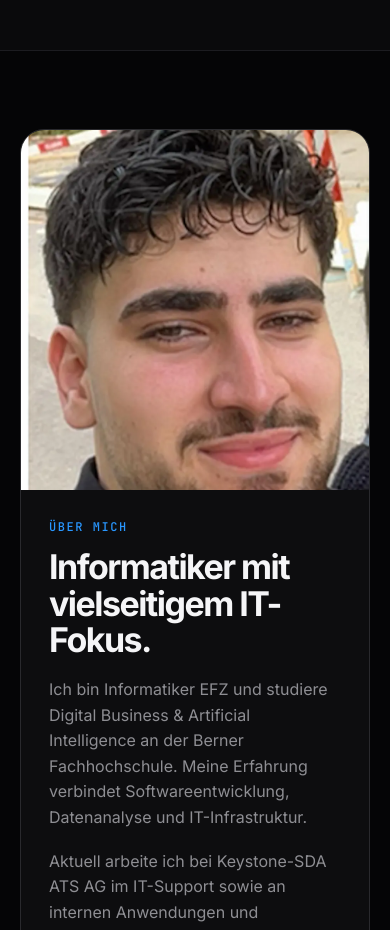
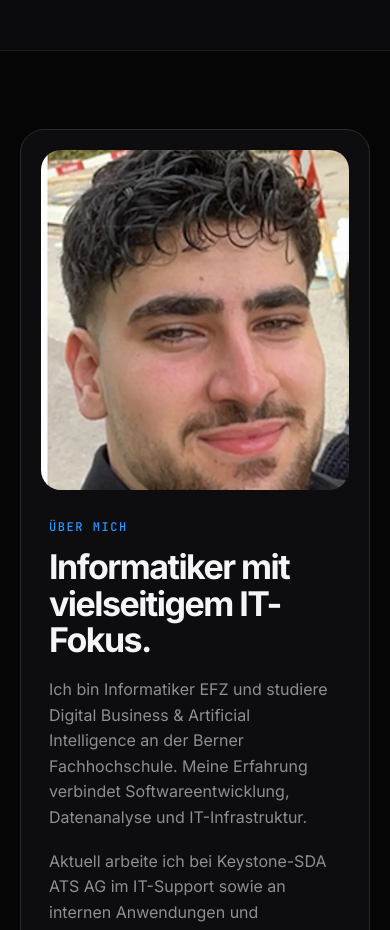
Before and after one commit to efeavci/portfolio-page, a Vue app: page / in a window 390 px wide. Shown: the part 3540-4470 px from the top of the page. Built offline with nearby package versions, Linux system fonts and the light colour scheme.

Commit message:
Resize profile image in about section

```diff
--- a/src/components/AboutSection.vue
+++ b/src/components/AboutSection.vue
@@ -33,3 +33,33 @@ import profileImage from "../../assets/images/profile.webp";
     </div>
   </section>
 </template>
+
+<style scoped>
+@media (min-width: 901px) {
+  .about-card {
+    grid-template-columns: 360px 1fr;
+    min-height: 480px;
+  }
+
+  .about-photo {
+    min-height: 480px;
+  }
+}
+
+@media (max-width: 900px) {
+  .about-photo {
+    width: min(100%, 420px);
+    height: 440px;
+    margin: 32px auto 0;
+    border-radius: 20px;
+  }
+}
+
+@media (max-width: 480px) {
+  .about-photo {
+    width: calc(100% - 40px);
+    height: 340px;
+    margin-top: 20px;
+  }
+}
+</style>
```
